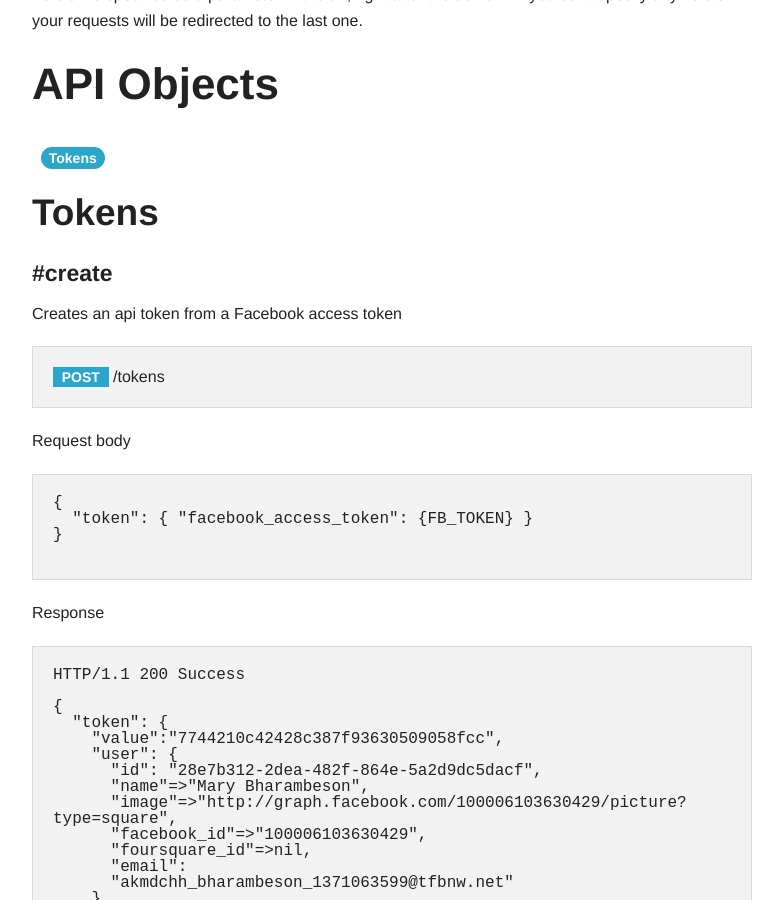
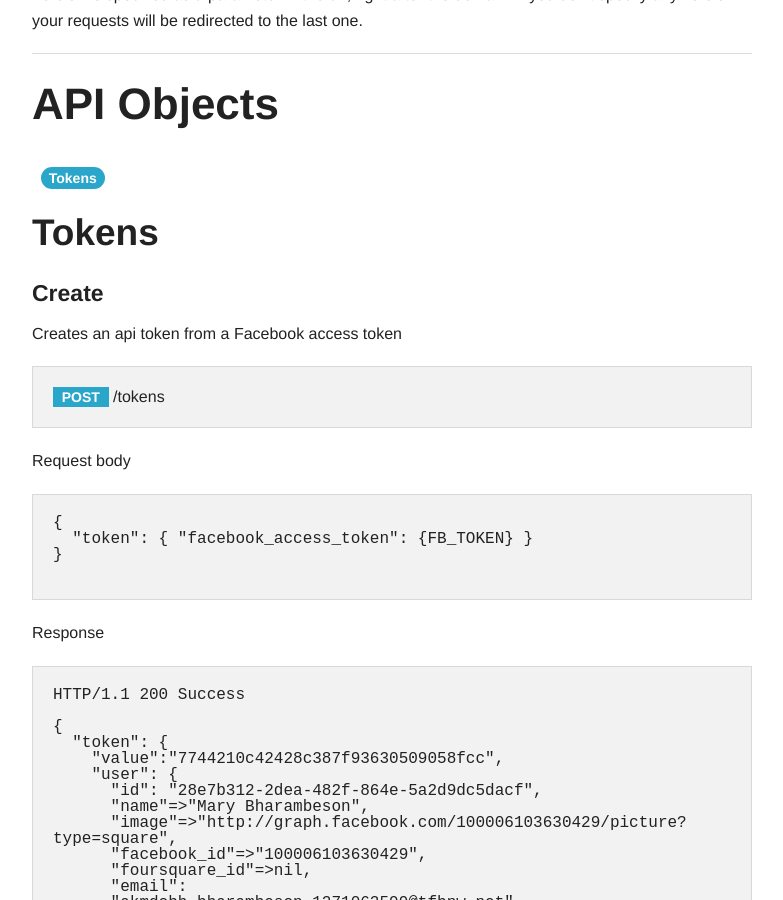
Before and after one commit to matteodepalo/playround-developer, a Jekyll site: the page built from index.html, in a window 1280 px wide and 900 px high, scrolled down 1248 px. Shown: the whole window, without its empty margins (373-1156 px from the left). Built offline with Jekyll 4.4.1, drawn with Linux system fonts in a browser that asks for light colours.

Commit message:
Added delimiter

```diff
--- a/index.html
+++ b/index.html
@@ -98,6 +98,8 @@ HTTP/1.1 422 Unprocessable Entity
       </section>
     </section>
 
+    <hr/>
+
     <section id="api-objects">
       <h1>API Objects</h1>
 
@@ -110,7 +112,7 @@ HTTP/1.1 422 Unprocessable Entity
       <section id="tokens">
         <h2 data-magellan-destination="tokens">Tokens</h2>
 
-        <h4>#create</h4>
+        <h4>Create</h4>
         <p>Creates an api token from a Facebook access token</p>
 
         <div class="panel">
```
